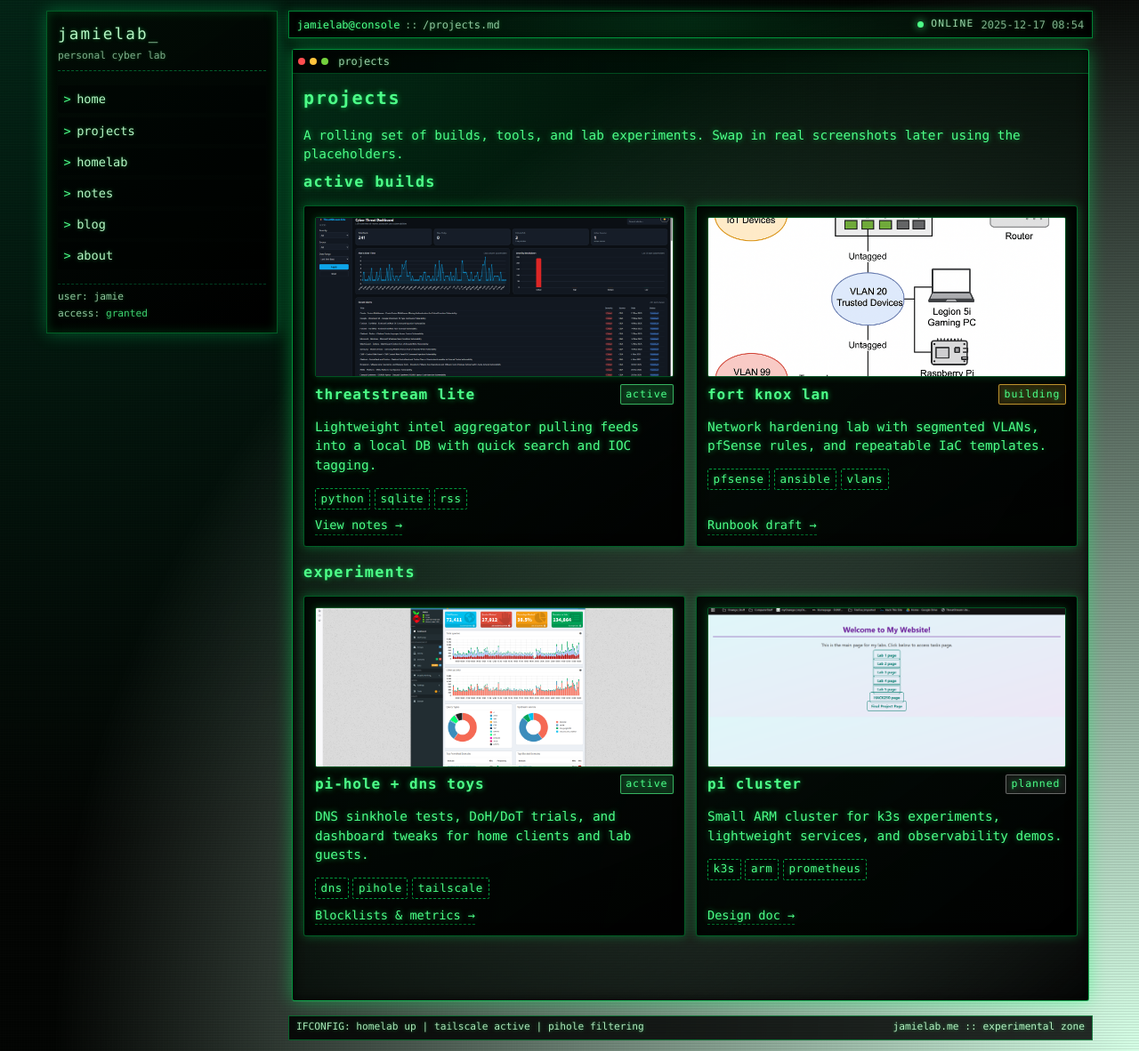
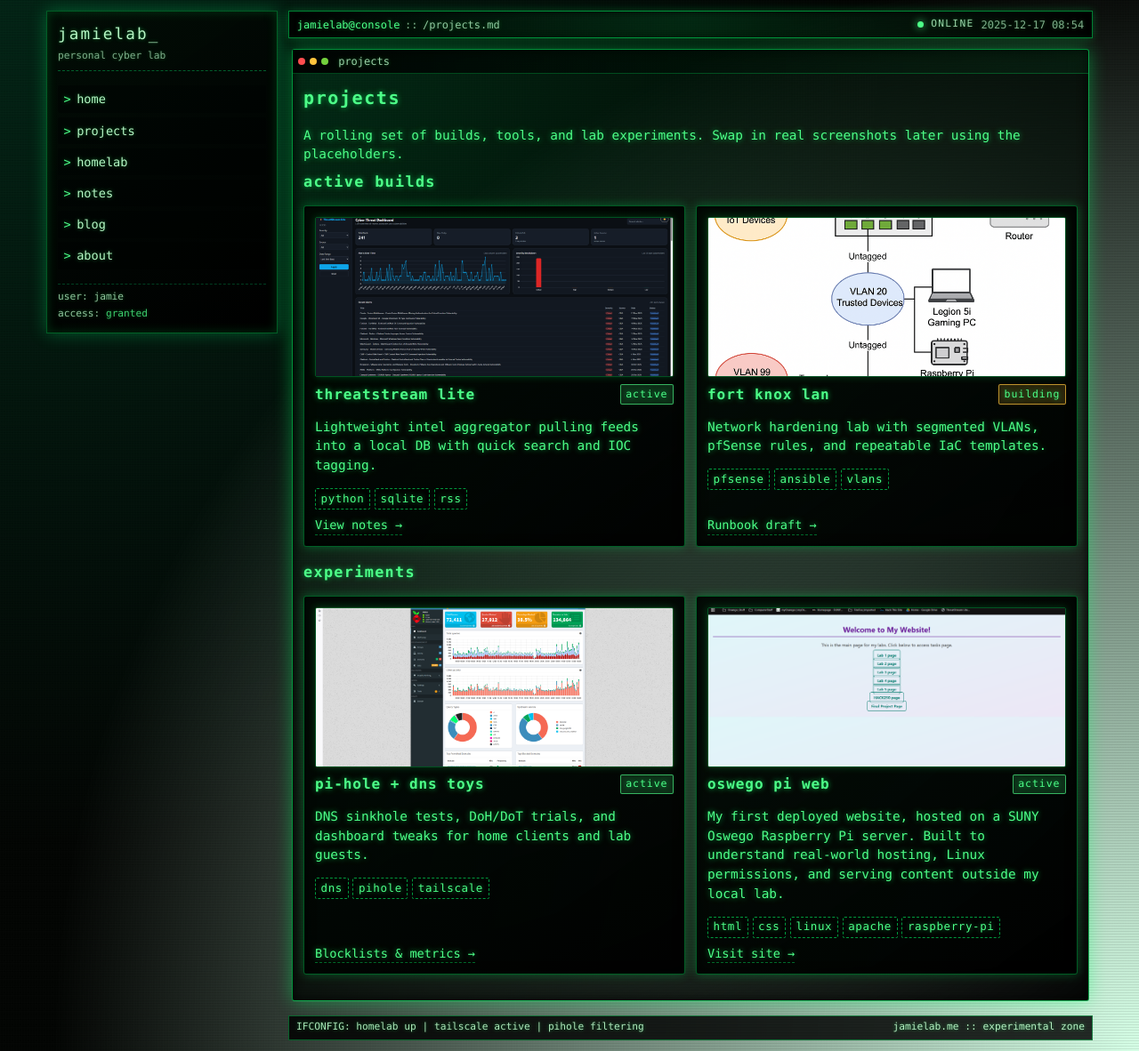
Before and after one commit to jimjamscott22/jimjamscott22.github.io, a Jekyll site: the page built from projects.md, in a window 1280 px wide and 1182 px high. Shown: the whole window at 89% size. Built offline with Jekyll 4.4.1, drawn with Linux system fonts in a browser that asks for light colours.

Commit message:
Edited the pi cluster section to my first website w/link to it

```diff
--- a/projects.md
+++ b/projects.md
@@ -58,18 +58,23 @@ A rolling set of builds, tools, and lab experiments. Swap in real screenshots la
     <a class="card-link" href="/projects/pihole-dns/">Blocklists & metrics →</a>
   </article>
 
-  <article class="card">
-    <img src="{{ "/img/oswego_server_homepage.png" | relative_url }}" alt="School server homepage screenshot" loading="lazy" decoding="async" />
+   <article class="card">
+    <img src="{{ "/img/oswego_server_homepage.png" | relative_url }}" alt="Oswego Raspberry Pi server website homepage" loading="lazy" decoding="async" />
     <header class="card-header">
-      <h2>Pi cluster</h2>
-      <span class="badge status status-planned">planned</span>
+      <h2>Oswego Pi Web</h2>
+      <span class="badge status status-active">active</span>
     </header>
-    <p>Small ARM cluster for k3s experiments, lightweight services, and observability demos.</p>
+    <p>
+      My first deployed website, hosted on a SUNY Oswego Raspberry Pi server.
+      Built to understand real-world hosting, Linux permissions, and serving
+      content outside my local lab.
+    </p>
     <div class="card-meta">
-      <span class="badge tag">k3s</span>
-      <span class="badge tag">arm</span>
-      <span class="badge tag">prometheus</span>
+      <span class="badge tag">html</span>
+      <span class="badge tag">css</span>
+      <span class="badge tag">linux</span>
+      <span class="badge tag">apache</span>
+      <span class="badge tag">raspberry-pi</span>
     </div>
-    <a class="card-link" href="/projects/pi-cluster/">Design doc →</a>
+    <a class="card-link" href="https://www.cs.oswego.edu/~jscott21/coursework/ISC250/index.html" target="_blank">Visit site →</a>
   </article>
-</div>
```
